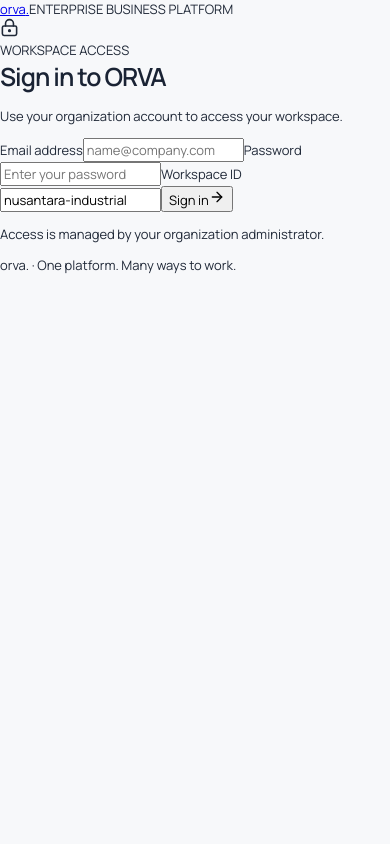
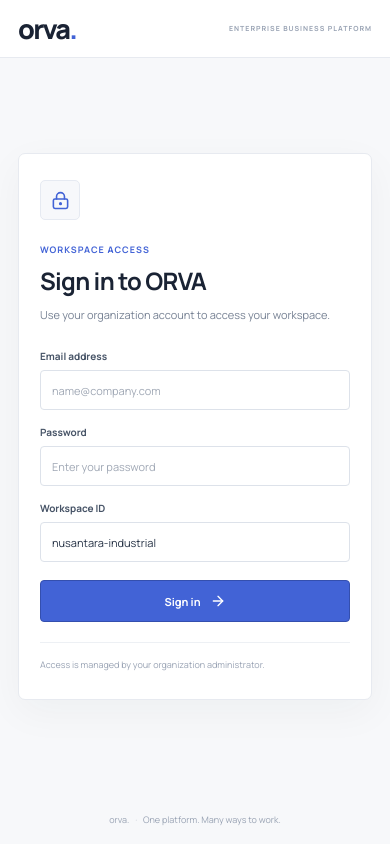
Before and after one commit to fbrhrdynt/orva_project, a Next.js app in the folder apps/web/: page /login in a window 390 px wide. Built offline with nearby package versions, Linux system fonts and the light colour scheme.

Commit message:
style(auth): add compact responsive login page styles

```diff
--- a/apps/web/src/app/globals.css
+++ b/apps/web/src/app/globals.css
@@ -426,3 +426,29 @@ kbd { padding: 3px 5px; border: 1px solid var(--border); border-radius: 3px; col
  .procurement-table th:first-child,.procurement-table td:first-child { padding-left:14px; }
  .procurement-table td { padding:12px 10px; }
 }
+
+
+/* Authentication */
+.orva-login-page { min-height:100vh; display:flex; flex-direction:column; background:#F7F8FA; }
+.orva-login-header { height:68px; display:flex; align-items:center; justify-content:space-between; padding:0 5vw; border-bottom:1px solid #E7EAF0; background:#fff; }
+.orva-login-wordmark { color:#1A2334; font-size:27px; font-weight:750; letter-spacing:-1.8px; text-decoration:none; }
+.orva-login-wordmark span { color:#4263D6; }
+.orva-login-header > span { color:#98A2B3; font-size:9px; font-weight:700; letter-spacing:1px; }
+.orva-login-card { width:min(420px,calc(100% - 36px)); margin:auto; padding:34px; border:1px solid #E7EAF0; border-radius:7px; background:#fff; box-shadow:0 12px 40px rgba(26,35,52,.045); }
+.orva-login-icon { width:40px; height:40px; display:grid; place-items:center; margin-bottom:23px; border:1px solid #E6EAF2; border-radius:5px; background:#F7F8FB; color:#4263D6; }
+.orva-login-kicker { color:#4263D6; font-size:9px; font-weight:700; letter-spacing:1px; }
+.orva-login-card h1 { margin:8px 0 0; color:#1A2334; font-size:24px; font-weight:650; letter-spacing:-.7px; }
+.orva-login-description { margin:9px 0 24px; color:#778294; font-size:11px; line-height:1.7; }
+.orva-login-form { display:grid; gap:15px; }
+.orva-login-form label { display:grid; gap:7px; color:#475467; font-size:10px; font-weight:650; }
+.orva-login-form input { width:100%; height:40px; padding:0 11px; border:1px solid #DDE2EA; border-radius:4px; outline:none; background:#fff; color:#273346; font-size:11px; font-weight:400; }
+.orva-login-form input:focus { border-color:#8EA2E5; box-shadow:0 0 0 3px rgba(66,99,214,.09); }
+.orva-login-form input::placeholder { color:#A0A8B5; }
+.orva-login-form button { height:42px; display:flex; align-items:center; justify-content:center; gap:9px; margin-top:3px; border:1px solid #344FAE; border-radius:4px; background:#4263D6; color:#fff; font-size:11px; font-weight:650; transition:background 120ms ease; }
+.orva-login-form button:hover:not(:disabled) { background:#3454C4; }
+.orva-login-form button:disabled { cursor:wait; opacity:.7; }
+.orva-login-error { margin:0; padding:10px; border:1px solid #F3D5D5; border-radius:4px; background:#FFF8F7; color:#B33A35; font-size:10px; line-height:1.5; }
+.orva-login-footnote { margin:20px 0 0; padding-top:15px; border-top:1px solid #EDF0F4; color:#98A2B3; font-size:9px; line-height:1.6; }
+.orva-login-footer { padding:18px; color:#98A2B3; font-size:9px; text-align:center; }
+.orva-login-footer span { padding:0 4px; color:#C4CAD3; }
+@media(max-width:520px) { .orva-login-header { height:58px; padding:0 18px; } .orva-login-header > span { font-size:7px; } .orva-login-card { padding:26px 21px; } }
```
